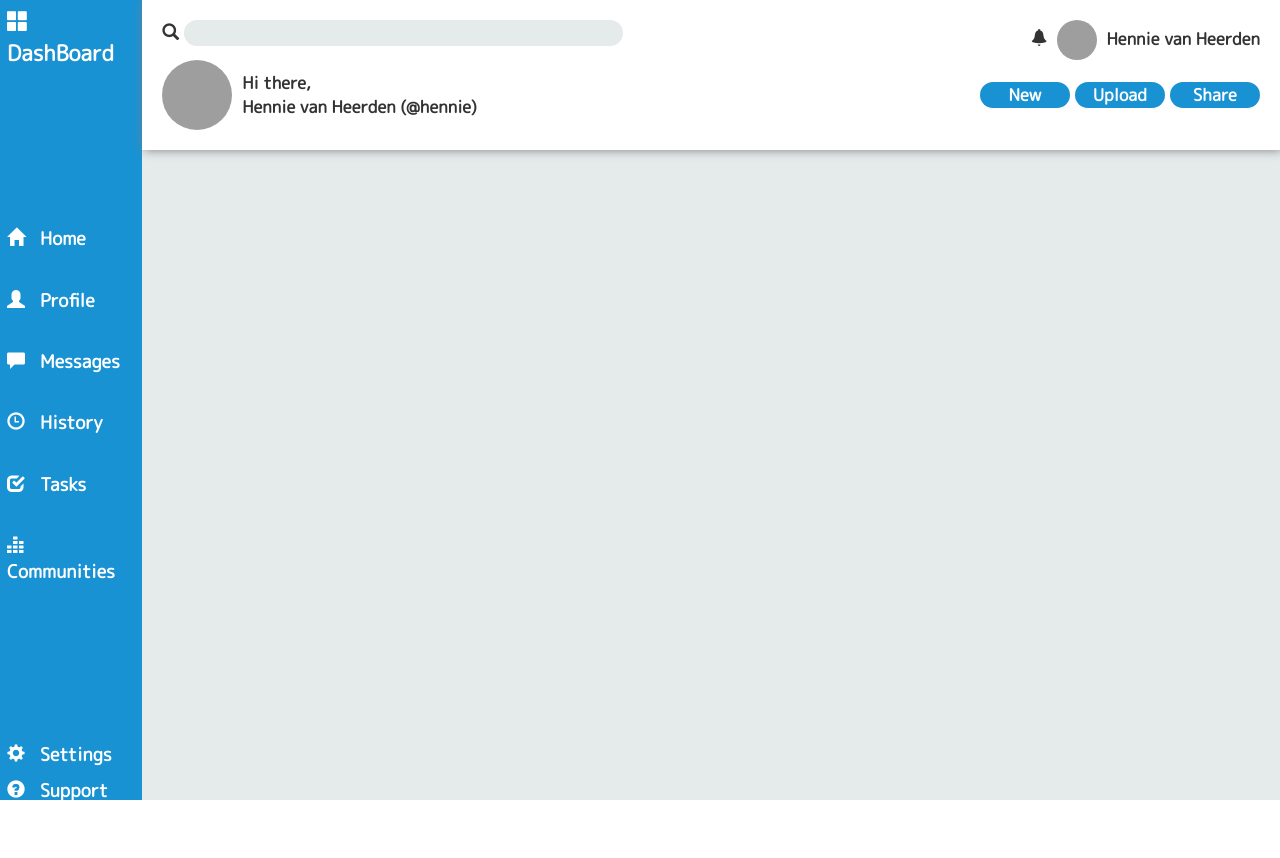
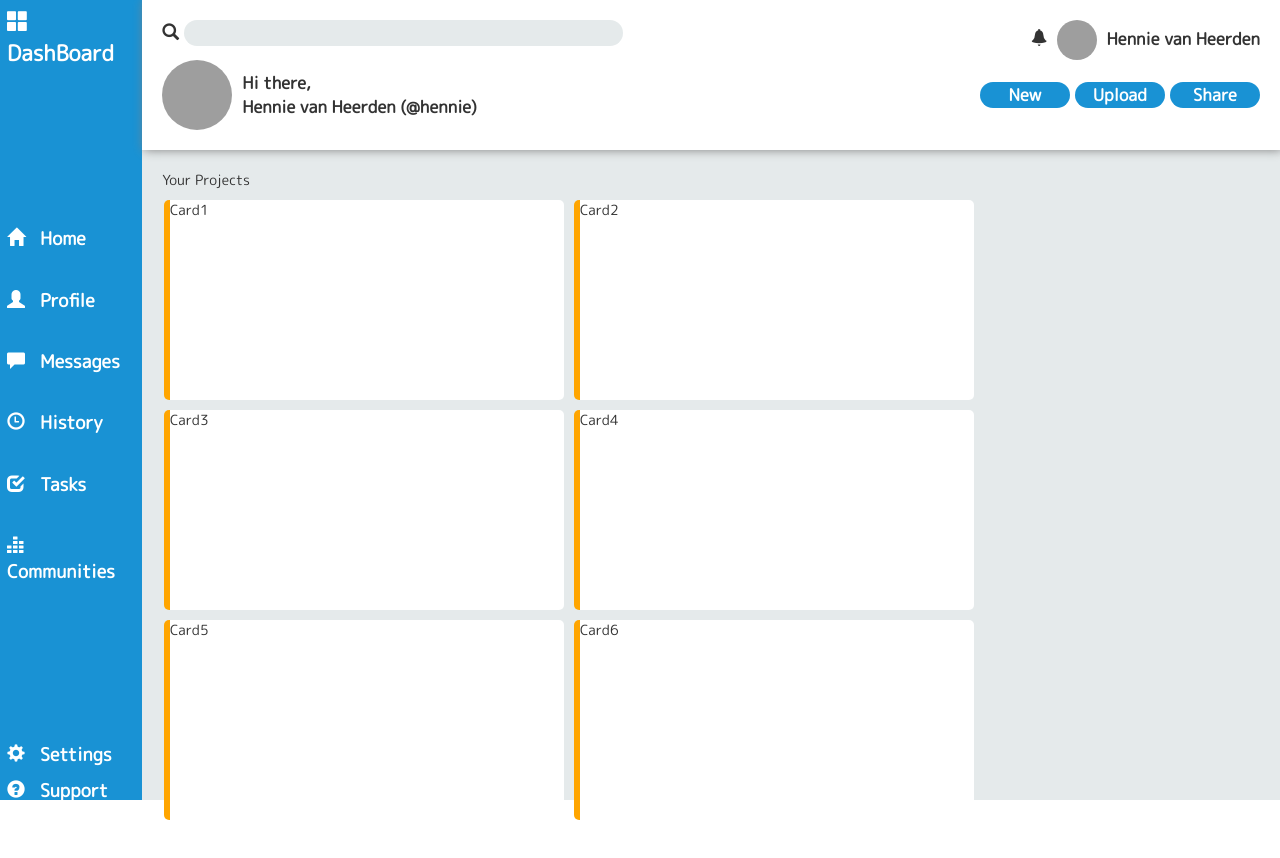
Before and after one commit to Hennie-dev/AdminDashboard, a plain HTML site: page index.html in a window 1280 px wide. Drawn offline with nearby package versions, Linux system fonts and the light colour scheme; grey boxes are pictures that could not be loaded.

Commit message:
Started cards

```diff
--- a/index.html
+++ b/index.html
@@ -62,6 +62,17 @@
 
                 </div>
             </div>
+            <div id="mainContent">
+                <p>Your Projects</p>
+                <div id="cards">
+                    <div class="card">Card1</div>
+                    <div class="card">Card2</div>
+                    <div class="card">Card3</div>
+                    <div class="card">Card4</div>
+                    <div class="card">Card5</div>
+                    <div class="card">Card6</div>
+                </div>
+            </div>
         </div>
     </body>
 </html>
--- a/styles.css
+++ b/styles.css
@@ -143,3 +143,25 @@
         }
     }
 }
+
+#mainContent{
+    grid-column: 2 / 5;
+    grid-row: 2 / 5;
+    margin: 20px;
+}
+
+#cards{
+    display: flex;
+    gap: 10px;
+    flex-wrap: wrap;
+    align-content: center;
+    justify-content: center;
+}
+
+.card{
+     background-color: white;
+     border-radius: 5px;
+     border-left: 6px solid orange;
+     width: 400px;
+     height: 200px;
+}
```
